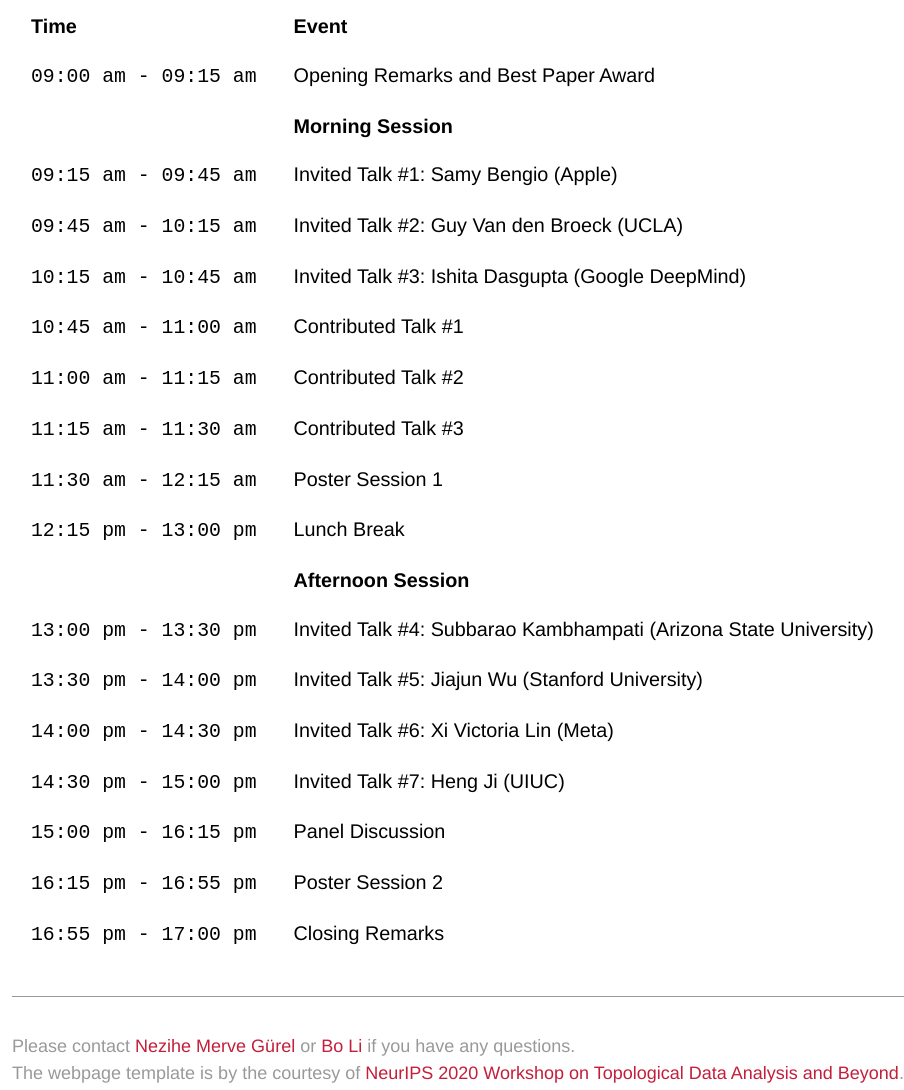
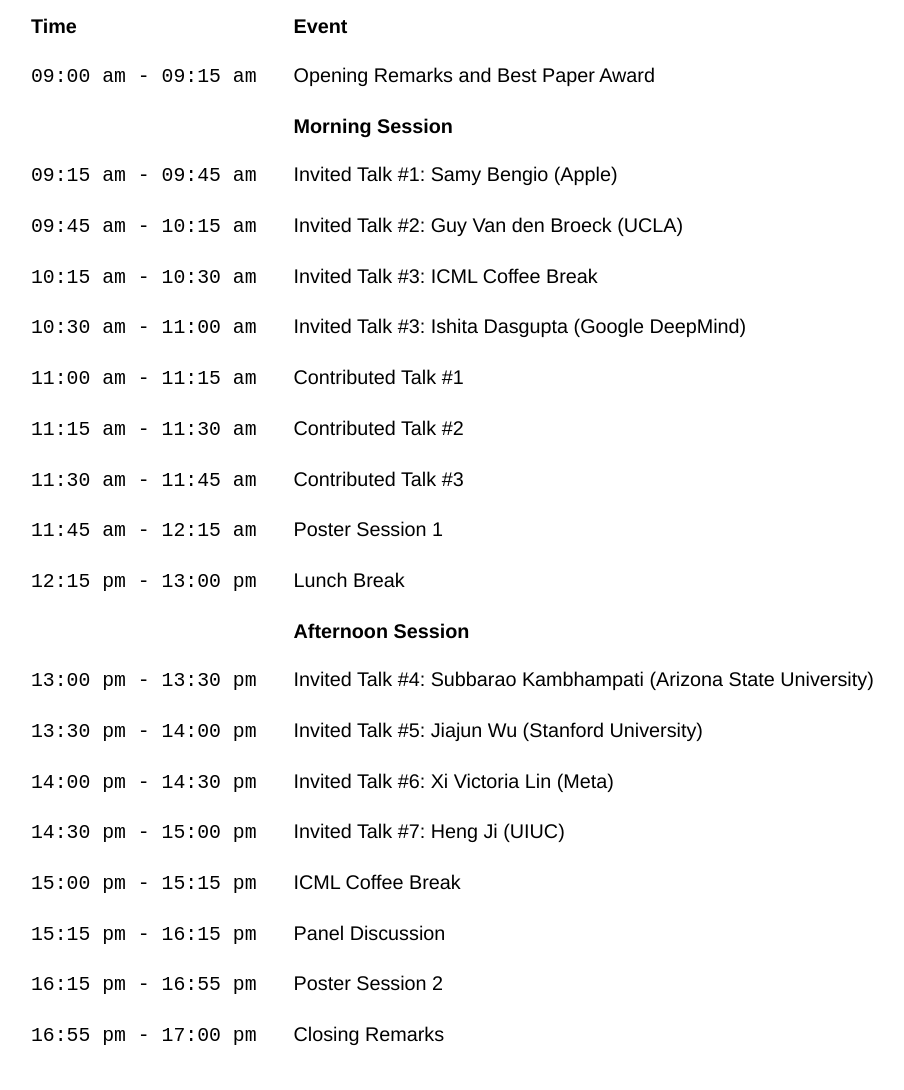
Before and after one commit to klr-icml2023/klr-icml2023.github.io, a plain HTML site: page schedule.html in a window 1280 px wide. Shown: the part 539-1629 px from the top of the page, without its empty margins (160-1064 px from the left). Drawn offline with Linux system fonts and the light colour scheme; a web font is replaced by a local one.

Commit message:
Update schedule.html

```diff
--- a/schedule.html
+++ b/schedule.html
@@ -81,23 +81,27 @@
       <td>Invited Talk #2: Guy Van den Broeck (UCLA)</td>
     </tr>
     <tr>
-      <td><span style="font-family: monospace;">10:15 am - 10:45 am</span></td>
+      <td><span style="font-family: monospace;">10:15 am - 10:30 am</span></td>
+      <td>Invited Talk #3: ICML Coffee Break</td>
+    </tr>
+        <tr>
+      <td><span style="font-family: monospace;">10:30 am - 11:00 am</span></td>
       <td>Invited Talk #3: Ishita Dasgupta (Google DeepMind)</td>
     </tr>
     <tr>
-      <td><span style="font-family: monospace;">10:45 am - 11:00 am</span></td>
+      <td><span style="font-family: monospace;">11:00 am - 11:15 am</span></td>
       <td>Contributed Talk #1</td>
     </tr>
     <tr>
-      <td><span style="font-family: monospace;">11:00 am - 11:15 am</span></td>
+      <td><span style="font-family: monospace;">11:15 am - 11:30 am</span></td>
       <td>Contributed Talk #2</td>
     </tr>
     <tr>
-      <td><span style="font-family: monospace;">11:15 am - 11:30 am</span></td>
+      <td><span style="font-family: monospace;">11:30 am - 11:45 am</span></td>
       <td>Contributed Talk #3</td>
     </tr>
     <tr>
-      <td><span style="font-family: monospace;">11:30 am - 12:15 am</span></td>
+      <td><span style="font-family: monospace;">11:45 am - 12:15 am</span></td>
       <td>Poster Session 1</td>
     </tr>
     <tr>
@@ -124,8 +128,12 @@
       <td><span style="font-family: monospace;">14:30 pm - 15:00 pm</span></td>
       <td>Invited Talk #7: Heng Ji (UIUC)</td>
     </tr>
+      <tr>
+      <td><span style="font-family: monospace;">15:00 pm - 15:15 pm</span></td>
+      <td>ICML Coffee Break</td>
+    </tr>
     <tr>
-      <td><span style="font-family: monospace;">15:00 pm - 16:15 pm</span></td>
+      <td><span style="font-family: monospace;">15:15 pm - 16:15 pm</span></td>
       <td>Panel Discussion</td>
     </tr>
     <tr>
```
